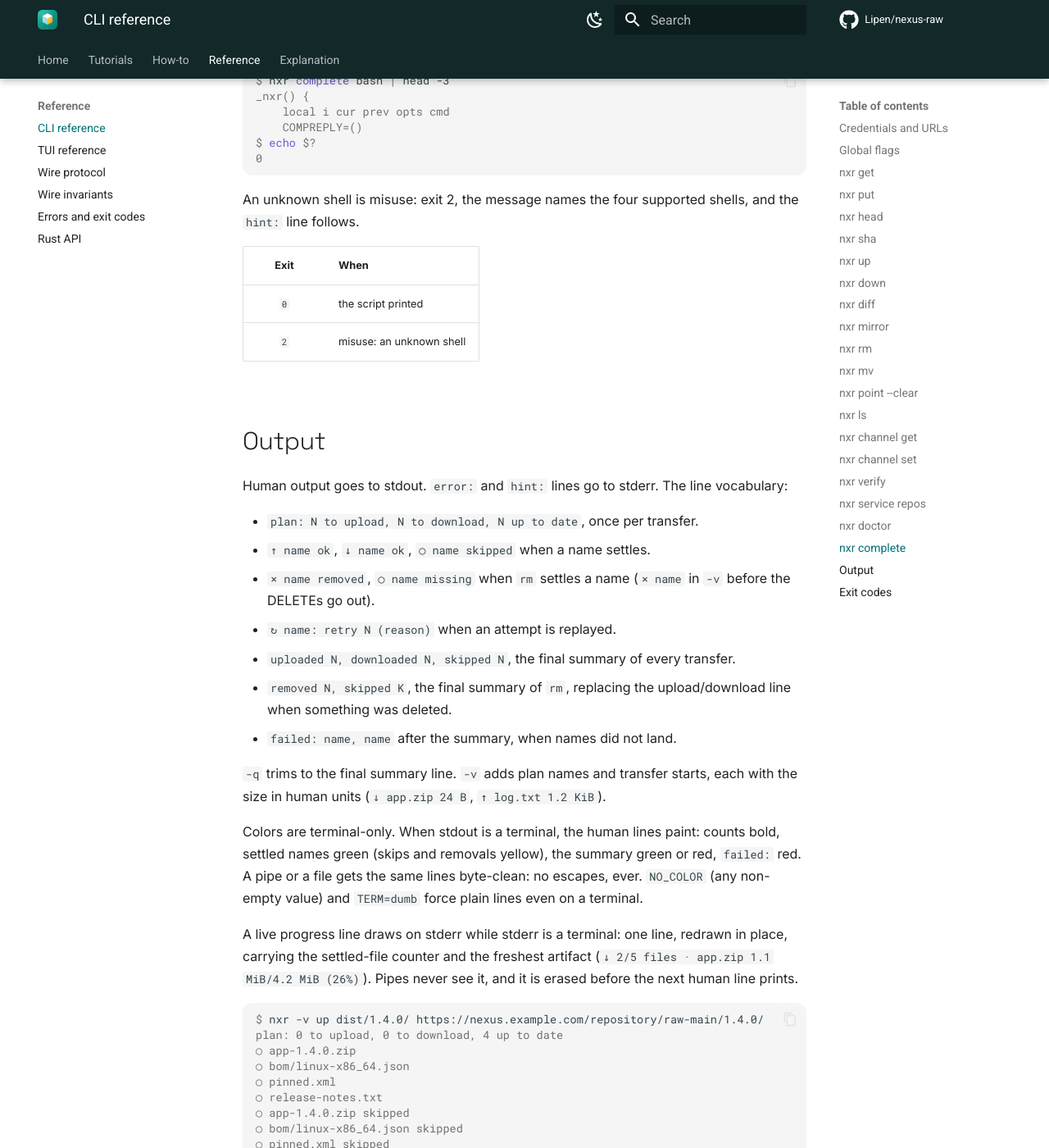
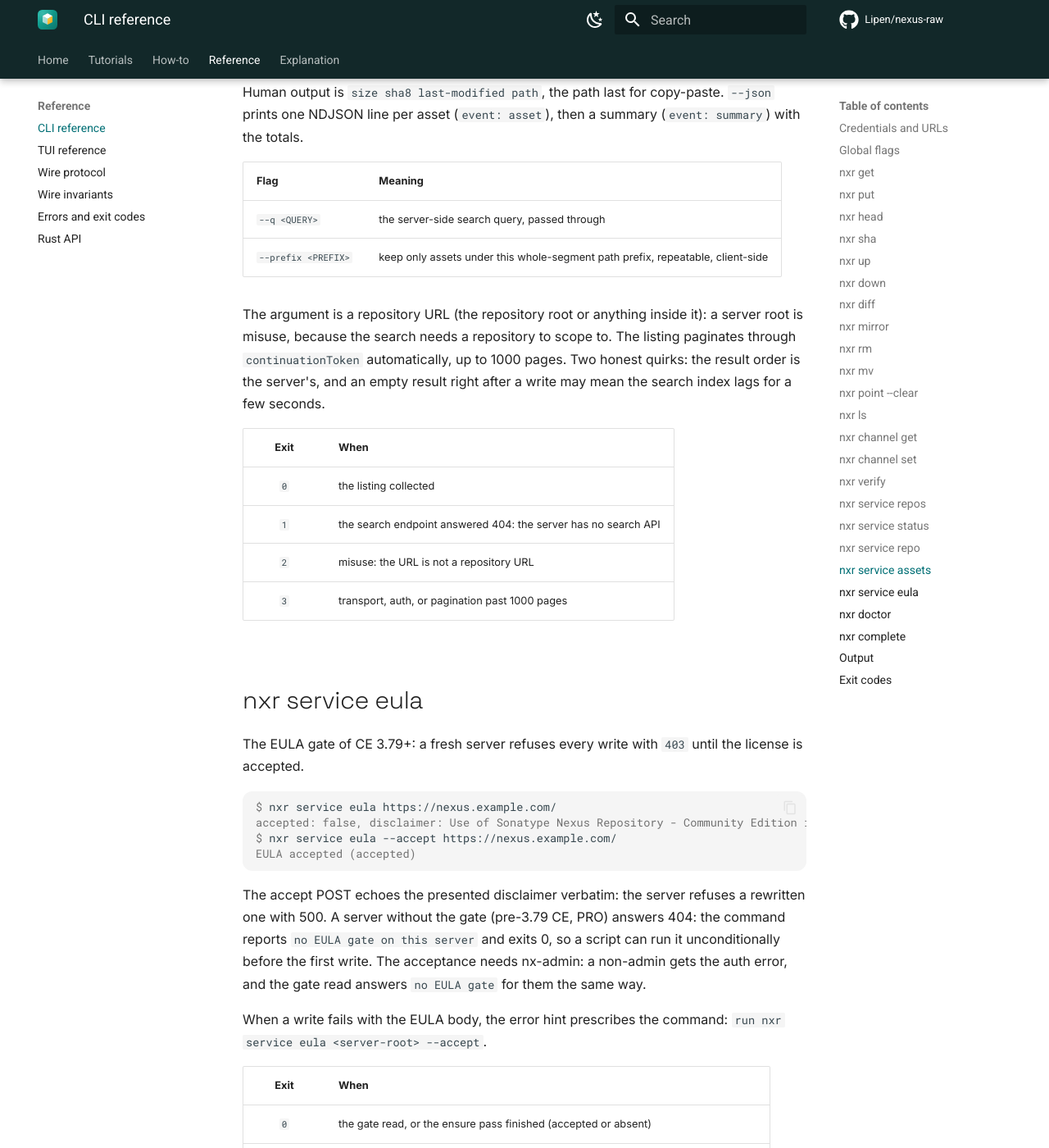
Before and after one commit to Lipen/nexus-raw, an MkDocs documentation site: the page built from docs/reference/cli.md, in a window 1280 px wide and 1400 px high, scrolled down 24066 px. Shown: the whole window at 82% size. Built offline with MkDocs 1.6.1 and Material for MkDocs 9.7.7, drawn with Linux system fonts in a browser that asks for light colours; comment, search, counter and statistics services are not loaded; some of the changed text lies outside the part shown.

Commit message:
docs: the service commands and the server quirks reach the reference

````diff
--- a/docs/reference/cli.md
+++ b/docs/reference/cli.md
@@ -843,6 +843,105 @@ Credentials work like everywhere else (`-u`, `NXR_AUTH`, `NXR_USERNAME` + `NXR_P
 | `2` | misuse: the URL is not a URL |
 | `3` | transport or auth failure; a 404 means the service API is absent (not a Nexus, or a version without it) |
 
+## nxr service status
+
+Server liveness and writability: `GET <server-root>/service/rest/v1/status`, then `/status/writable`.
+
+```console
+$ nxr service status https://nexus.example.com/repository/raw-main/1.14.0/
+https://nexus.example.com: alive, writable
+```
+
+The URL roots to the server, like everywhere else.
+An empty 200 body is the norm on Nexus 3.79 and is not an error: the verdict stays `alive`.
+A JSON body carrying `version` surfaces it: `alive, writable, version 3.84.0-01`.
+A server without these endpoints reads `no status endpoint (or the server is down)`: the verdict is about the endpoint, and `doctor` owns the reachability question.
+
+| Exit | When |
+|:----:|:-----|
+| `0` | the probes answered, whatever the verdict |
+| `2` | misuse: the URL is not a URL |
+| `3` | transport or auth failure after retries |
+
+## nxr service repo
+
+What repository a URL belongs to: the visible collection entry, resolved by longest prefix.
+
+```console
+$ nxr service repo https://nexus.example.com/repository/raw-main/1.14.0/
+raw-main raw hosted https://nexus.example.com/repository/raw-main
+```
+
+The collection is the one your credentials see: a repository hidden from your account resolves as a data error, never guessed.
+The collection itself is trimmed on 3.79 (`size`, empty `attributes` even for an admin): that is everything the endpoint gives without admin rights.
+
+`--detail` additionally fetches the full settings through the admin-only single-repository endpoint:
+
+```console
+$ nxr service repo --detail https://nexus.example.com/repository/raw-main/
+raw-main raw hosted https://nexus.example.com/repository/raw-main (full settings follow)
+{ ...the complete settings document... }
+```
+
+| Exit | When |
+|:----:|:-----|
+| `0` | the entry resolved |
+| `1` | no collection entry matches the URL, or the detail was refused (the hint carries the server body) |
+| `2` | misuse: the URL is not a URL |
+| `3` | transport, auth, or the service API is absent |
+
+## nxr service assets
+
+Every asset of a repository, in any format, through the search API: the full picture without knowing the layout.
+
+```console
+$ nxr service assets https://nexus.example.com/repository/koala-npm/
+5123  2cc4b7d7  2026-08-11T02:28:44.355+00:00  @panda/sdk-darwin/-/sdk-darwin-1.5.0-dev.84915.tgz
+...
+```
+
+Human output is `size sha8 last-modified path`, the path last for copy-paste.
+`--json` prints one NDJSON line per asset (`event: asset`), then a summary (`event: summary`) with the totals.
+
+| Flag | Meaning |
+|:--|:--|
+| `--q <QUERY>` | the server-side search query, passed through |
+| `--prefix <PREFIX>` | keep only assets under this whole-segment path prefix, repeatable, client-side |
+
+The argument is a repository URL (the repository root or anything inside it): a server root is misuse, because the search needs a repository to scope to.
+The listing paginates through `continuationToken` automatically, up to 1000 pages.
+Two honest quirks: the result order is the server's, and an empty result right after a write may mean the search index lags for a few seconds.
+
+| Exit | When |
+|:----:|:-----|
+| `0` | the listing collected |
+| `1` | the search endpoint answered 404: the server has no search API |
+| `2` | misuse: the URL is not a repository URL |
+| `3` | transport, auth, or pagination past 1000 pages |
+
+## nxr service eula
+
+The EULA gate of CE 3.79+: a fresh server refuses every write with `403` until the license is accepted.
+
+```console
+$ nxr service eula https://nexus.example.com/
+accepted: false, disclaimer: Use of Sonatype Nexus Repository - Community Edition is governed by...
+$ nxr service eula --accept https://nexus.example.com/
+EULA accepted (accepted)
+```
+
+The accept POST echoes the presented disclaimer verbatim: the server refuses a rewritten one with 500.
+A server without the gate (pre-3.79 CE, PRO) answers 404: the command reports `no EULA gate on this server` and exits 0, so a script can run it unconditionally before the first write.
+The acceptance needs nx-admin: a non-admin gets the auth error, and the gate read answers `no EULA gate` for them the same way.
+
+When a write fails with the EULA body, the error hint prescribes the command: `run nxr service eula <server-root> --accept`.
+
+| Exit | When |
+|:----:|:-----|
+| `0` | the gate read, or the ensure pass finished (accepted or absent) |
+| `2` | misuse: the URL is not a URL |
+| `3` | transport, auth, or a refused acceptance (401/403: the acceptance needs nx-admin) |
+
 ## nxr doctor
 
 ```
````
Also changed, not shown: docs/how-to/troubleshoot.md (+16 -0 lines).
